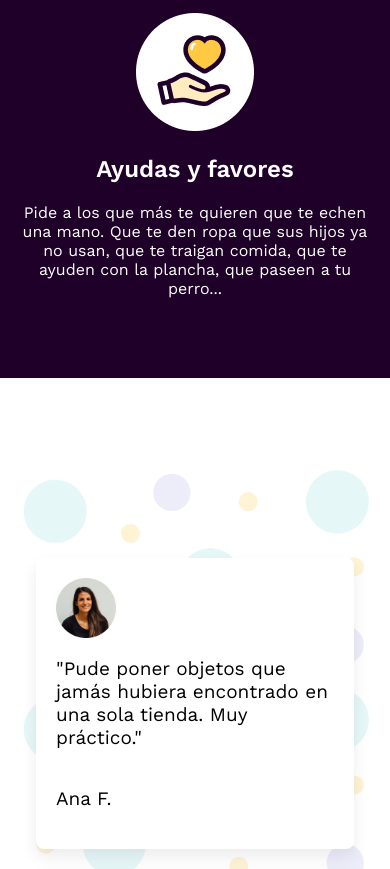
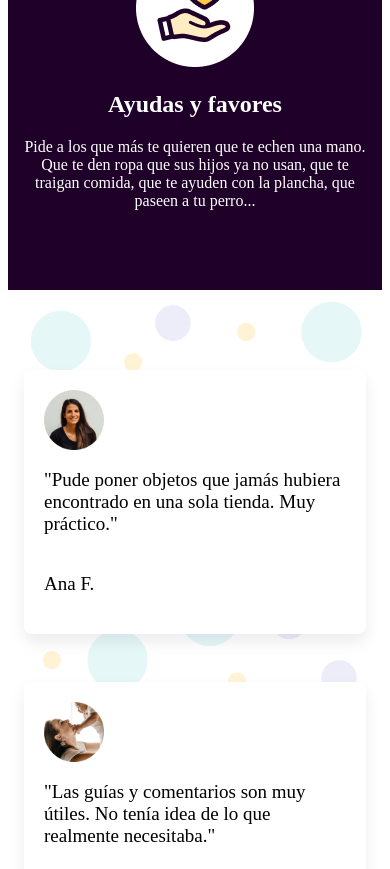
Before and after one commit to victorcheca/test, a plain HTML site: page index.html in a window 390 px wide. Shown: the part 3265-4134 px from the top of the page. Drawn offline with nearby package versions, Linux system fonts and the light colour scheme.

Commit message:
arreglos varios

```diff
--- a/css/layout/_container.scss
+++ b/css/layout/_container.scss
@@ -1,9 +1,10 @@
 body{
-    font-family: $font-family;
-    display: block;
+    //font-family: $font-family;
+    /* display: block;
     margin: 0;
-    padding: 0;
+    padding: 0; */
 }
+
 .container{
     box-sizing: border-box;
     padding-left: 1rem;
@@ -109,7 +110,7 @@ body{
 }
 
 // quitar el padding, añadir gap. cambiar justificontents ok
- .container-tiendas{
+.container-tiendas{
     padding-top: $vertical-spacing-3;
     padding-bottom: $vertical-spacing-3;
     text-align: center;
@@ -153,10 +154,7 @@ body{
         flex-wrap: wrap;
         justify-content:space-around;
         align-items: center; */
-        @media screen and (max-width: 767px){
 
-
-        }
         &-img{
             /* display: flex;
             justify-content:center; */
@@ -247,7 +245,6 @@ body{
 
         }
         &-article{
-            width: 25%;
             text-align: center;
             @media screen and (max-width: 767px){
                 flex-direction: column;
@@ -264,32 +261,30 @@ body{
     padding-top: $vertical-spacing-4;
     padding-bottom: $vertical-spacing-4;
     display: flex;
-    justify-content: center;
-    align-items: center;
     @media screen and (max-width: 767px){
+       height: auto;
+
+    }
+    &__items{
+        display: flex;
+        flex-direction: row;
+        flex-wrap: wrap;
+        justify-content: space-between;
+        gap:3rem;
+        @media screen and (max-width: 767px){
+            flex-direction: column;
+            width: 100%;
+            padding: 0;
+
+        }
+    }
+    &__item{
         flex-direction: column;
-        height: auto;
-        margin-top: $vertical-spacing-4;
+        flex-basis: 100%;
     }
 
-    &__item{
-        margin:20px;
-    }
-    /* &__item{
-        width: 20%;
-        margin: 10px;
-        background-color: $color-white;
-        border-radius: 20px;
-        box-shadow: $regular-shadow;
-        img{
-            padding: 20px;
-            max-width: 100px;
-        }
-        p{
-            padding: 20px;
-        }
-    } */
 }
+
 
 .container-queremos{
     background-color: $color-grey-6;
@@ -299,16 +294,15 @@ body{
     flex-direction: row;
     justify-content: space-between;
 
-    @media screen and (max-width: 767px){
-        flex-direction: column;
-        height: auto;
-        margin-top: $vertical-spacing-4;
-
-    }
-
     &__contenido{
         display: flex;
+        flex-direction: row;
         justify-content:space-between;
+        @media screen and (max-width: 767px){
+            padding-top: 0;
+            padding-bottom: 0;
+            flex-direction: column;
+        }
     }
     &__text{
         width: 40%;
--- a/index.html
+++ b/index.html
@@ -158,6 +158,7 @@
 
         <section class="container-cards">
             <div class="container">
+                <div class="container-cards__items">
                     <div class="card container-cards__item">
                         <img src="assets/img/cara1.png" alt="">
                         <p>"Pude poner objetos que jamás hubiera encontrado en una sola tienda. Muy práctico." </p>
@@ -174,7 +175,7 @@
                         <p>Carlos F.</p>
                     </div>
                 </div>
-
+            </div>
         </section>
 
         <!-- ###################################QUEREMOS######################################### -->
```
Also changed, not shown: css/main.css, 2 other files. Lines whose indentation alone changed are shown as unchanged.
